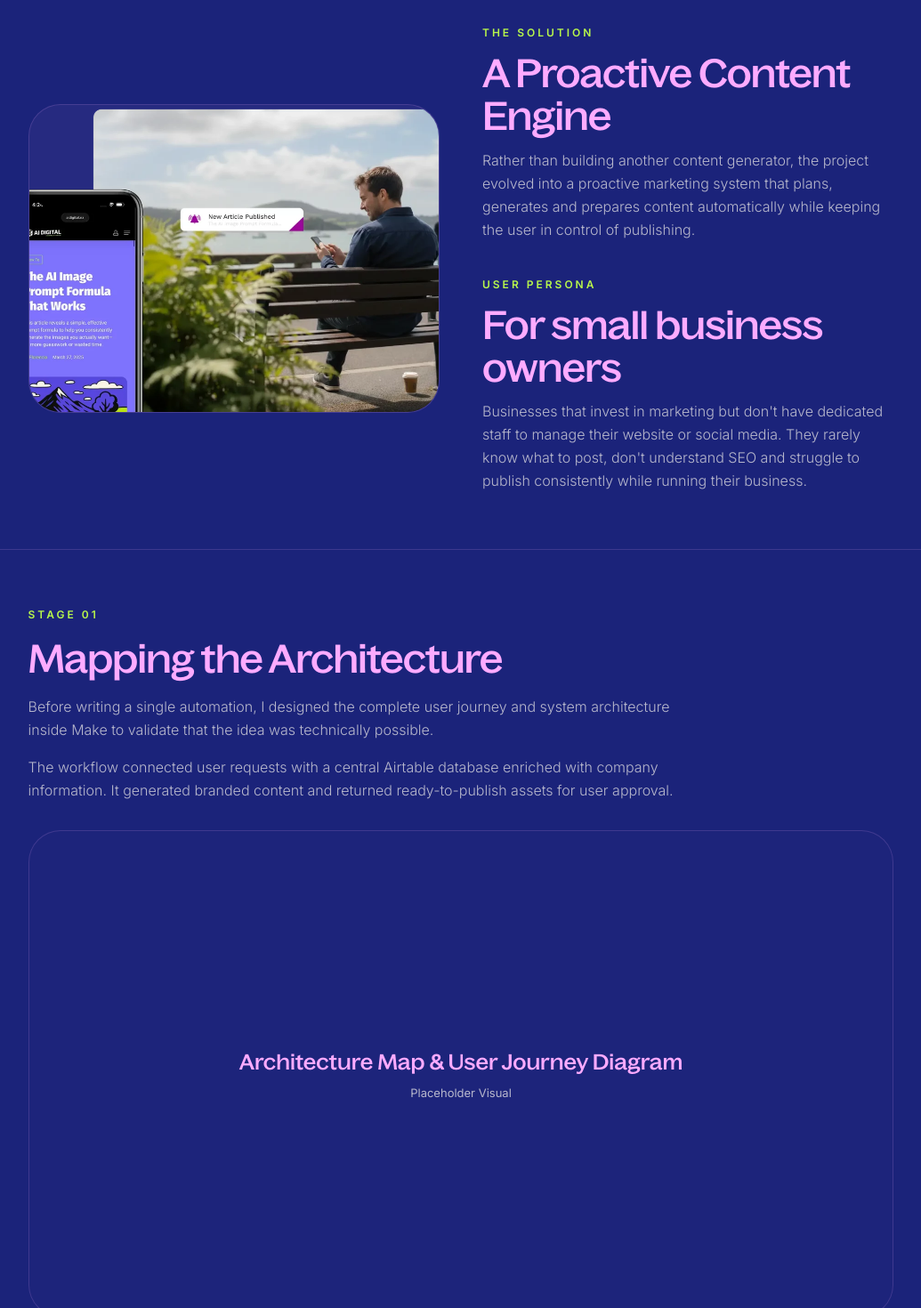
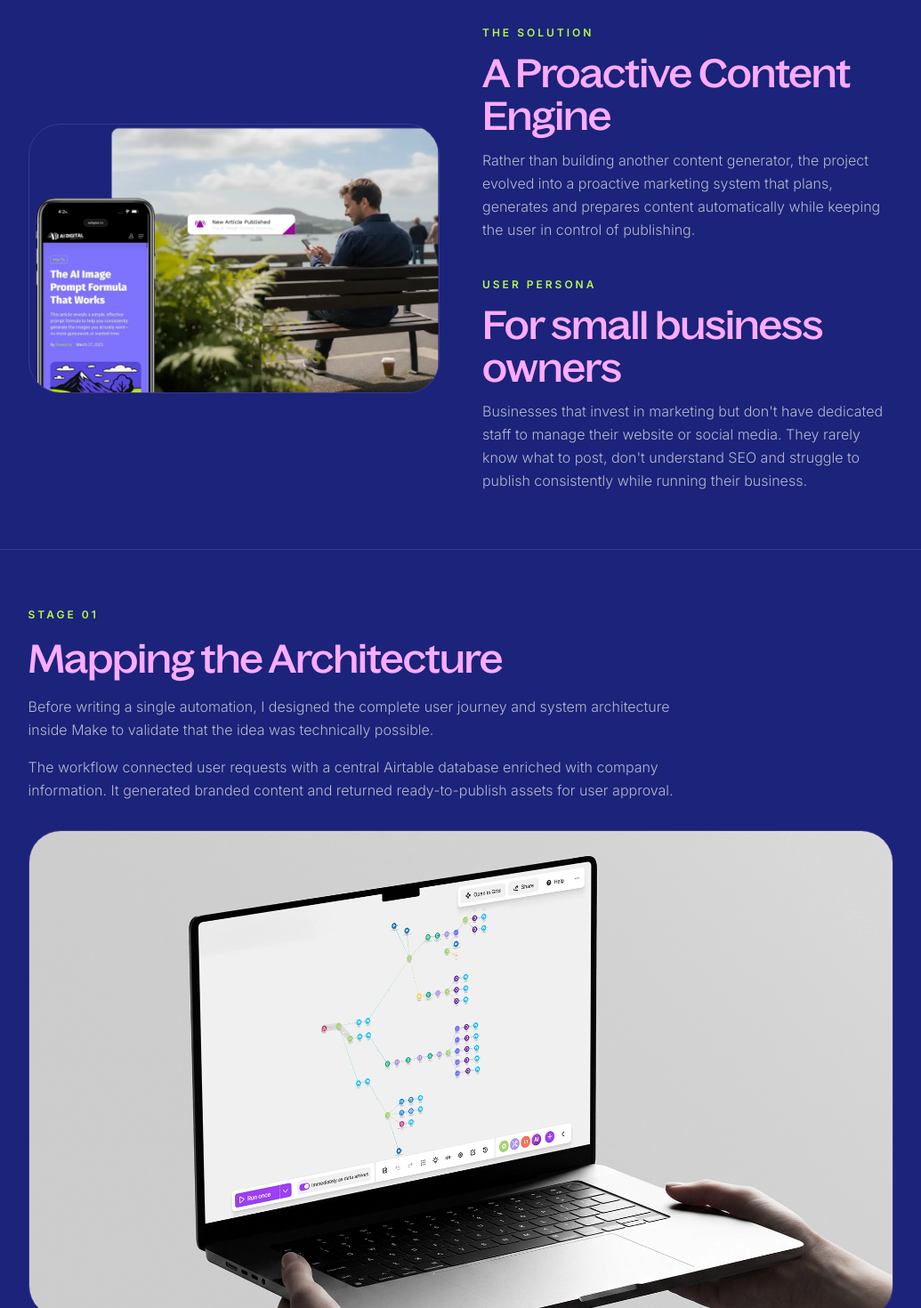
Before and after one commit to FlorenciaRequejo/flor-portfolio, a Next.js app: page /continuous-content in a window 1280 px wide. Shown: the part 1660-3130 px from the top of the page at 89% size, without its empty margins (122-1157 px from the left). Built offline with nearby package versions, Linux system fonts and the light colour scheme.

Commit message:
Replace Stage 01 visual with blog-booster.webp and make solution image fully visible

```diff
--- a/app/continuous-content/page.tsx
+++ b/app/continuous-content/page.tsx
@@ -345,16 +345,16 @@ export default function ContinuousContentPage() {
         <div className="mx-auto w-full px-4 md:px-0 max-w-full md:max-w-[min(76vw,1260px)] space-y-12">
           <div className="grid grid-cols-1 lg:grid-cols-12 gap-8 lg:gap-12 text-left items-center">
             {/* Left Column: Image */}
-            <div className="lg:col-span-6">
-              <div className="relative w-full aspect-[4/3] rounded-[24px] md:rounded-[36px] overflow-hidden border border-[var(--cs-border)] bg-[var(--cs-card-bg)]">
-                <Image
-                  src="/article-1024x670.webp"
-                  alt="Small business marketing automation dashboard interface visual"
-                  fill
-                  className="object-cover"
-                  sizes="(max-width: 1024px) 100vw, 38vw"
-                />
-              </div>
+            <div className="lg:col-span-6 flex items-center justify-center">
+              <Image
+                src="/article-1024x670.webp"
+                alt="Small business marketing automation dashboard interface visual"
+                width={0}
+                height={0}
+                sizes="(max-width: 1024px) 100vw, 38vw"
+                className="w-full h-auto rounded-[24px] md:rounded-[36px] border border-[var(--cs-border)]"
+                style={{ width: '100%', height: 'auto' }}
+              />
             </div>
 
             {/* Right Column: Texts */}
@@ -418,10 +418,15 @@ export default function ContinuousContentPage() {
 
           {/* Underneath Image Showcase */}
           <div className="mt-8">
-            <div className="relative w-full aspect-[16/9] rounded-[24px] md:rounded-[36px] overflow-hidden border border-[var(--cs-border)] bg-[var(--cs-accent-bg)]/20 flex flex-col items-center justify-center gap-2 select-none min-h-[350px]">
-              <span className="text-[var(--cs-primary)] font-serif text-[24px]">Architecture Map & User Journey Diagram</span>
-              <span className="text-[var(--cs-muted)] font-sans text-[13px]">Placeholder Visual</span>
-            </div>
+            <Image
+              src="/blog-booster.webp"
+              alt="Blog post booster dashboard view"
+              width={0}
+              height={0}
+              sizes="100vw"
+              className="w-full h-auto rounded-[24px] md:rounded-[36px] border border-[var(--cs-border)]"
+              style={{ width: '100%', height: 'auto' }}
+            />
           </div>
         </div>
       </motion.section>
```
Also changed, not shown: public/blog-booster.webp (added).
